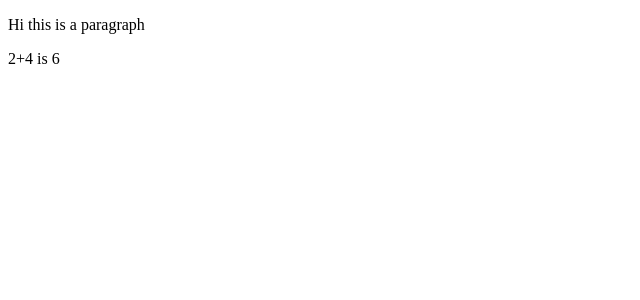
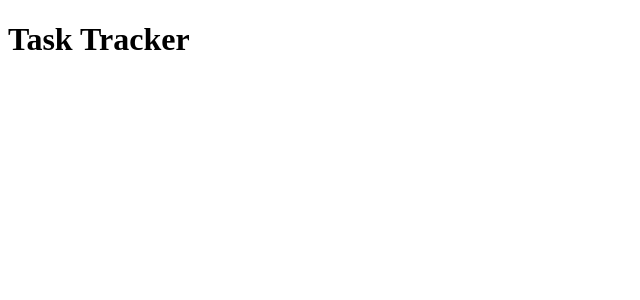
Before and after one commit to jhssttj/angularPractice, an Angular app in the folder test-1/: page / in a window 1280 px wide. Shown: the top 300 px of the page, without its empty margins (0-640 px from the left). Built offline with nearby package versions, Linux system fonts and the light colour scheme.

Commit message:
Use title tracker to render auto variable titles

```diff
--- a/test-1/src/app/app.component.html
+++ b/test-1/src/app/app.component.html
@@ -1,2 +1 @@
-<p> Hi this is a paragraph</p>
-<p>2+4 is {{2+4}} </p>
+<h1>{{title}}</h1>
--- a/test-1/src/app/app.component.ts
+++ b/test-1/src/app/app.component.ts
@@ -6,5 +6,5 @@ import { Component } from '@angular/core';
   styleUrls: ['./app.component.css']
 })
 export class AppComponent {
-  title = 'test-1';
+  title: string = 'Task Tracker';
 }
--- a/test-1/src/index.html
+++ b/test-1/src/index.html
@@ -2,7 +2,7 @@
 <html lang="en">
 <head>
   <meta charset="utf-8">
-  <title>Test1</title>
+  <title>TestAngular</title>
   <base href="/">
   <meta name="viewport" content="width=device-width, initial-scale=1">
   <link rel="icon" type="image/x-icon" href="favicon.ico">
```
